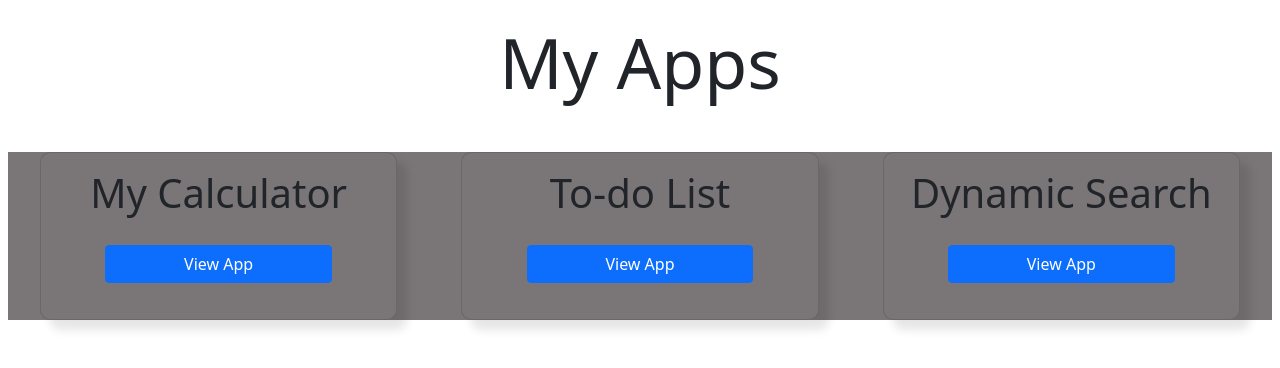
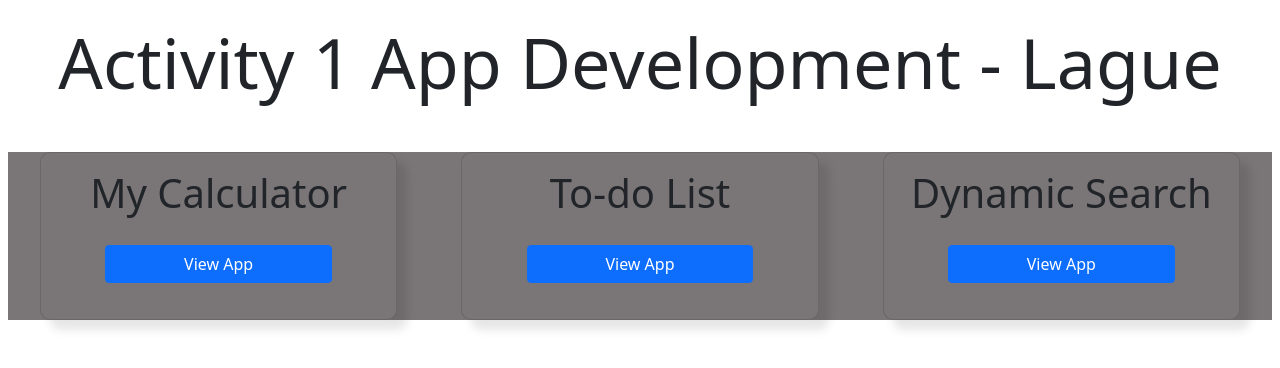
Before and after one commit to jefflags123/lague-My-Apps, a plain HTML site: page index.html in a window 1280 px wide. Drawn offline with nearby package versions, Linux system fonts and the light colour scheme.

Commit message:
added changes

```diff
--- a/index.html
+++ b/index.html
@@ -42,7 +42,7 @@
 </head>
 <body>
     <div class="row";>
-        <h1 id="title">My Apps</h1>
+        <h1 id="title">Activity 1 App Development - Lague</h1>
     </div>
     <div class="row">
         <div class="col-4" style="background-color: rgb(122, 117, 118);">
```
